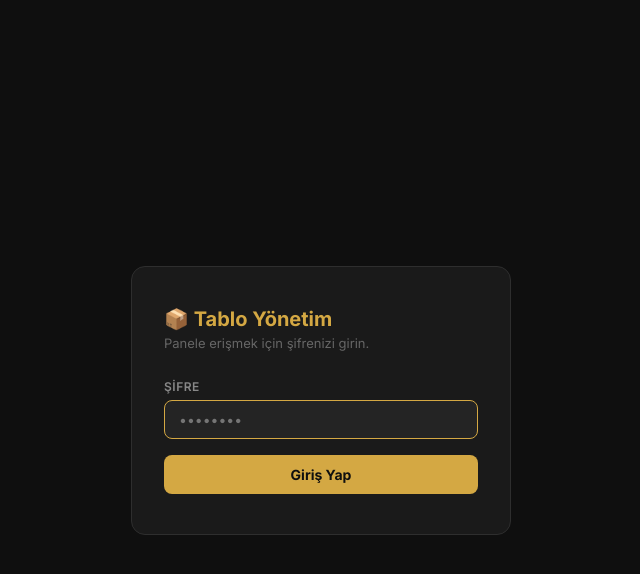
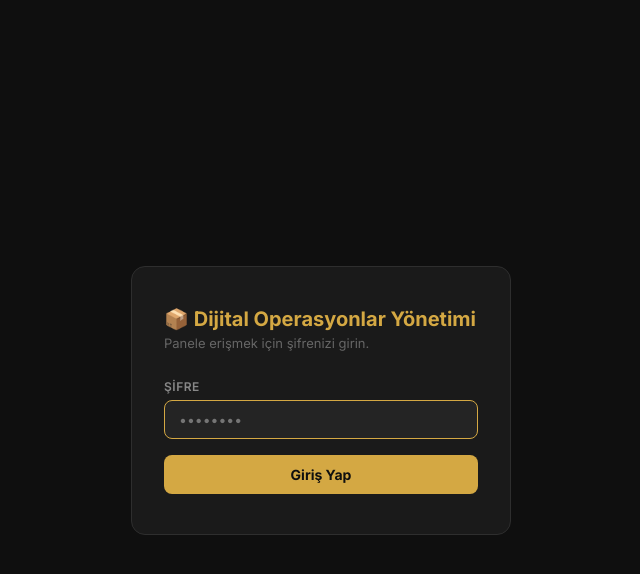
Before and after one commit to bendenolsun/tablo-app, a Flask app: page /admin/login in a window 1280 px wide. Shown: the top 574 px of the page, without its empty margins (319-959 px from the left). Run offline with Flask 3, Linux system fonts and the light colour scheme; some libraries are stand-ins or nearby versions.

Commit message:
Login başlığı ve şifre güncellendi
Co-Authored-By: Claude Sonnet 4.6 <noreply@anthropic.com>

```diff
--- a/app.py
+++ b/app.py
@@ -59,7 +59,7 @@ _IMP_CH = 3508   # yatay A3 canvas yüksekliği (A3_W = A4_H)
 
 _pq_lock = threading.Lock()   # print_queue.json thread güvenliği
 
-ADMIN_PASSWORD = 'tablo2024'
+ADMIN_PASSWORD = 'ifep.2024'
 
 # ── Ürün tipi tespiti ──────────────────────────────────────────────────────────
 def get_product_type(tmpl_name):
--- a/templates/login.html
+++ b/templates/login.html
@@ -3,7 +3,7 @@
 <head>
 <meta charset="UTF-8">
 <meta name="viewport" content="width=device-width, initial-scale=1.0">
-<title>Giriş — Tablo Yönetim</title>
+<title>Giriş — Dijital Operasyonlar Yönetimi</title>
 <link href="https://fonts.googleapis.com/css2?family=Inter:wght@400;600;700&display=swap" rel="stylesheet">
 <style>
   *{box-sizing:border-box;margin:0;padding:0}
@@ -21,7 +21,7 @@
 </head>
 <body>
 <div class="card">
-  <h1>📦 Tablo Yönetim</h1>
+  <h1>📦 Dijital Operasyonlar Yönetimi</h1>
   <div class="sub">Panele erişmek için şifrenizi girin.</div>
   {% if error %}<div class="err">{{ error }}</div>{% endif %}
   <form method="post">
```
